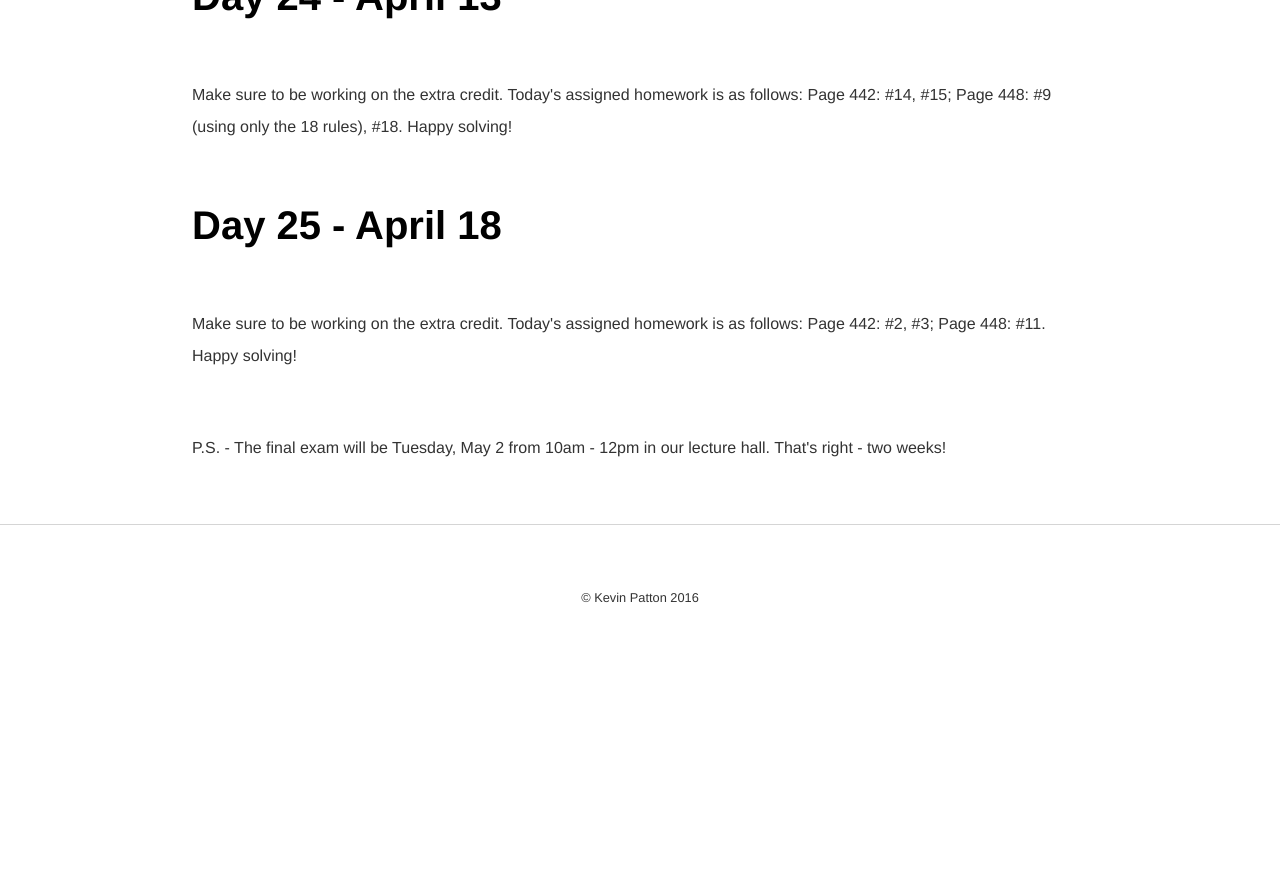
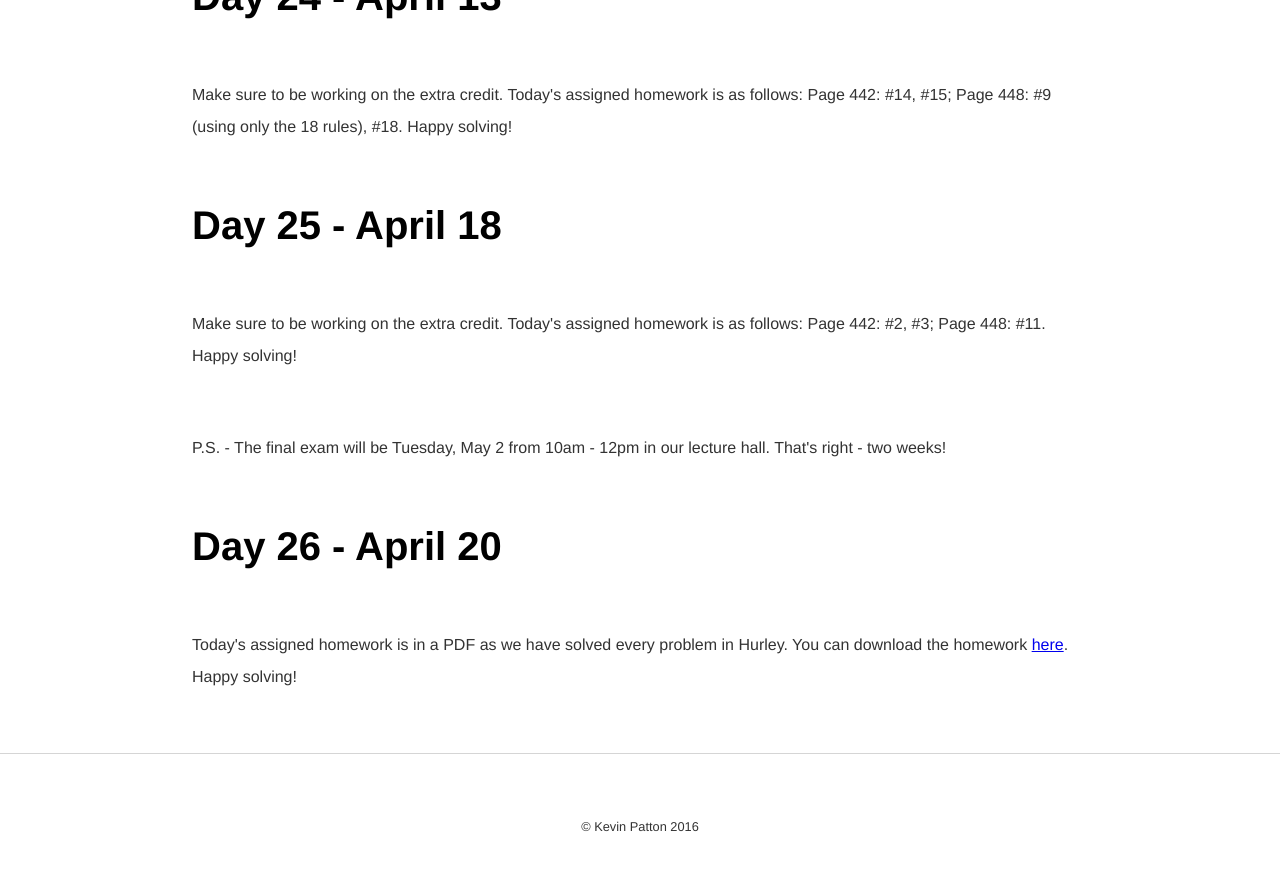
Before and after one commit to kevinjpatton/kevinjpatton.github.io, a Jekyll site: the page built from teaching/phil_110/index.html, in a window 1280 px wide and 900 px high, scrolled down 6836 px. Shown: the top 871 px of the window. Built offline with Jekyll 4.4.1, drawn with Linux system fonts in a browser that asks for light colours; Markdown is read by kramdown in place of the engine named in the settings; before the commit the page ends 7507 px from its top, so only the background shows below that.

Commit message:
Update index.html

```diff
--- a/teaching/phil_110/index.html
+++ b/teaching/phil_110/index.html
@@ -57,3 +57,5 @@ title: Philosophy 110 - Kevin Patton
 <h1>Day 25 - April 18</h1>
 <p>Make sure to be working on the extra credit.  Today's assigned homework is as follows: Page 442: #2, #3; Page 448: #11.  Happy solving!</p>
 <p>P.S. - The final exam will be Tuesday, May 2 from 10am - 12pm in our lecture hall.  That's right - two weeks! </p>
+<h1>Day 26 - April 20</h1>
+<p>Today's assigned homework is in a PDF as we have solved every problem in Hurley.  You can download the homework <a href=/teaching/phil_110/ExtraCredit.pdf target="_blank">here</a>.  Happy solving!</p>
```
